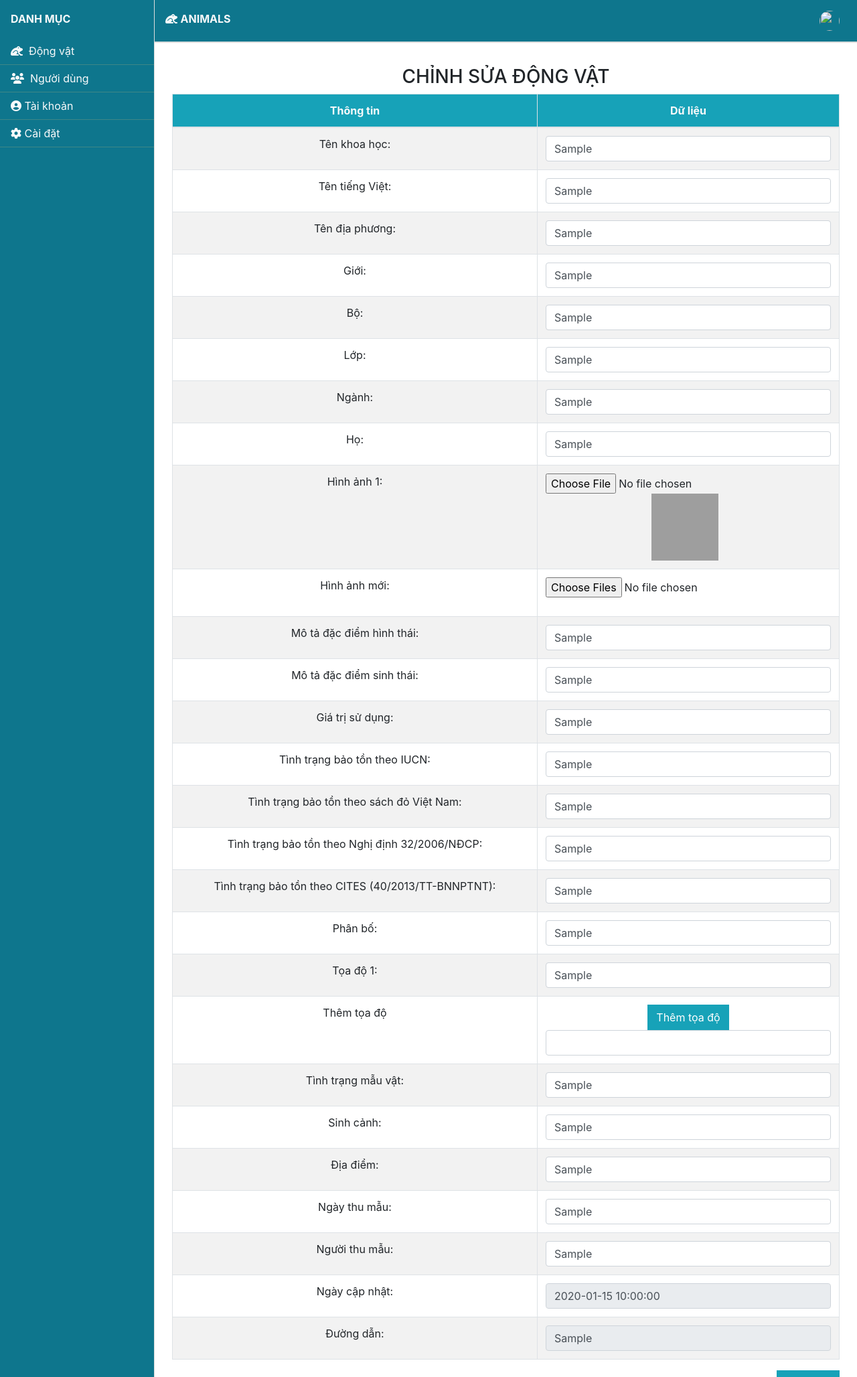
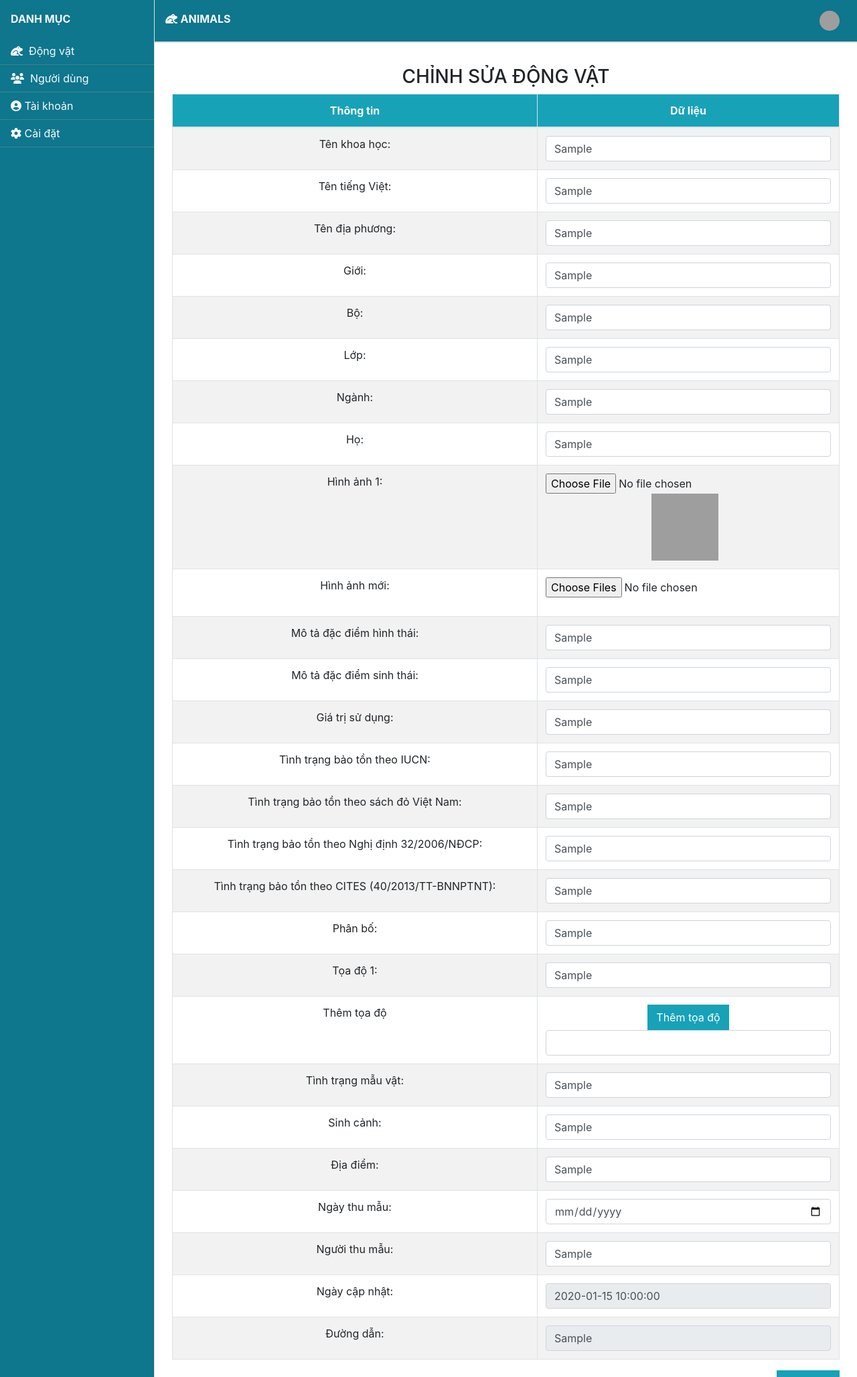
Before and after one commit to buiyenlinh/web-tuong-tac-nguoi-may, a PHP site: page /admin/pages/suaAnimal.php?iddv=1 in a window 1280 px wide. Shown: the top 2056 px of the page at 67% size. Run offline with PHP 8.4, Linux system fonts and the light colour scheme; the visitor is signed in with stand-in values (Sample User, id 1); tables that the repository leaves empty or names only in its code hold one stand-in row (values such as "Sample post"); some libraries are stand-ins or nearby versions; grey boxes are pictures that could not be loaded.

Commit message:
add date

```diff
--- a/admin/pages/formthem.php
+++ b/admin/pages/formthem.php
@@ -229,7 +229,7 @@ include '../layout/header-only.php';
                                                             <label for="inputAnimail" required="required">Ngày thu mẫu</label>
                                                         </td>
                                                         <td>
-                                                            <input type="text" name="inputngaythuthap" class="form-control" id="inputngaythuthap" placeholder="Nhập ngày thu mẫu">
+                                                            <input type="date" name="inputngaythuthap" class="form-control" id="inputngaythuthap" placeholder="Nhập ngày thu mẫu">
                                                         </td>
                                                     </tr>
                                                     <tr>
--- a/admin/pages/suaAnimal.php
+++ b/admin/pages/suaAnimal.php
@@ -247,7 +247,7 @@ if (isset($_GET["iddv"])) {
                                         </tr>
                                         <tr>
                                             <td>Ngày thu mẫu:</td>
-                                            <td><input type="text" class="form-control" size="20" name="ngaythuthapsua" value='<?php echo $ngaythuthap; ?>' placeholder="Nhập ngày thu mẫu" /></td>
+                                            <td><input type="date" class="form-control" size="20" name="ngaythuthapsua" value='<?php echo $ngaythuthap; ?>' placeholder="Nhập ngày thu mẫu" /></td>
                                         </tr>
                                         <tr>
                                             <td>Người thu mẫu:</td>
```
